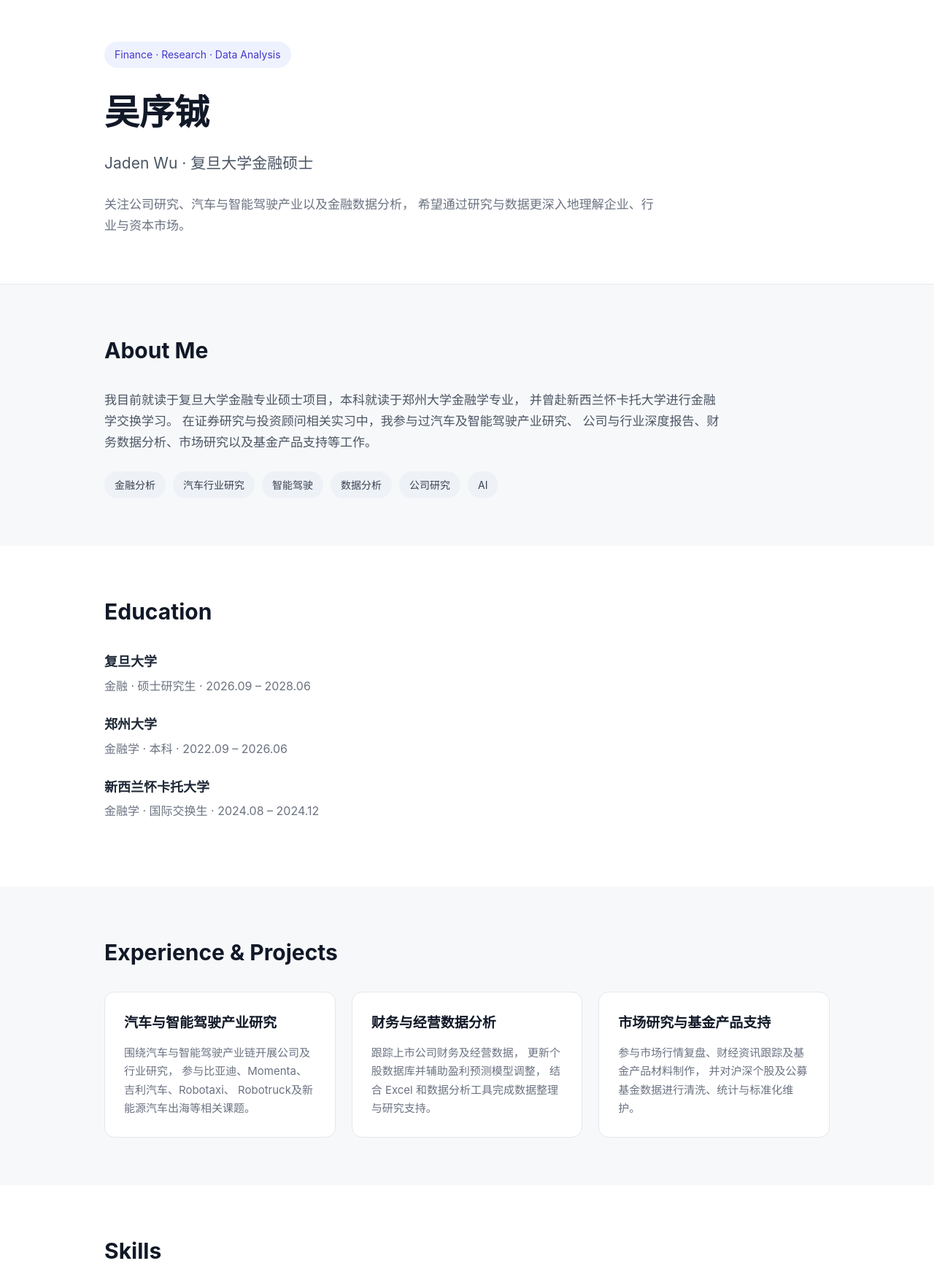
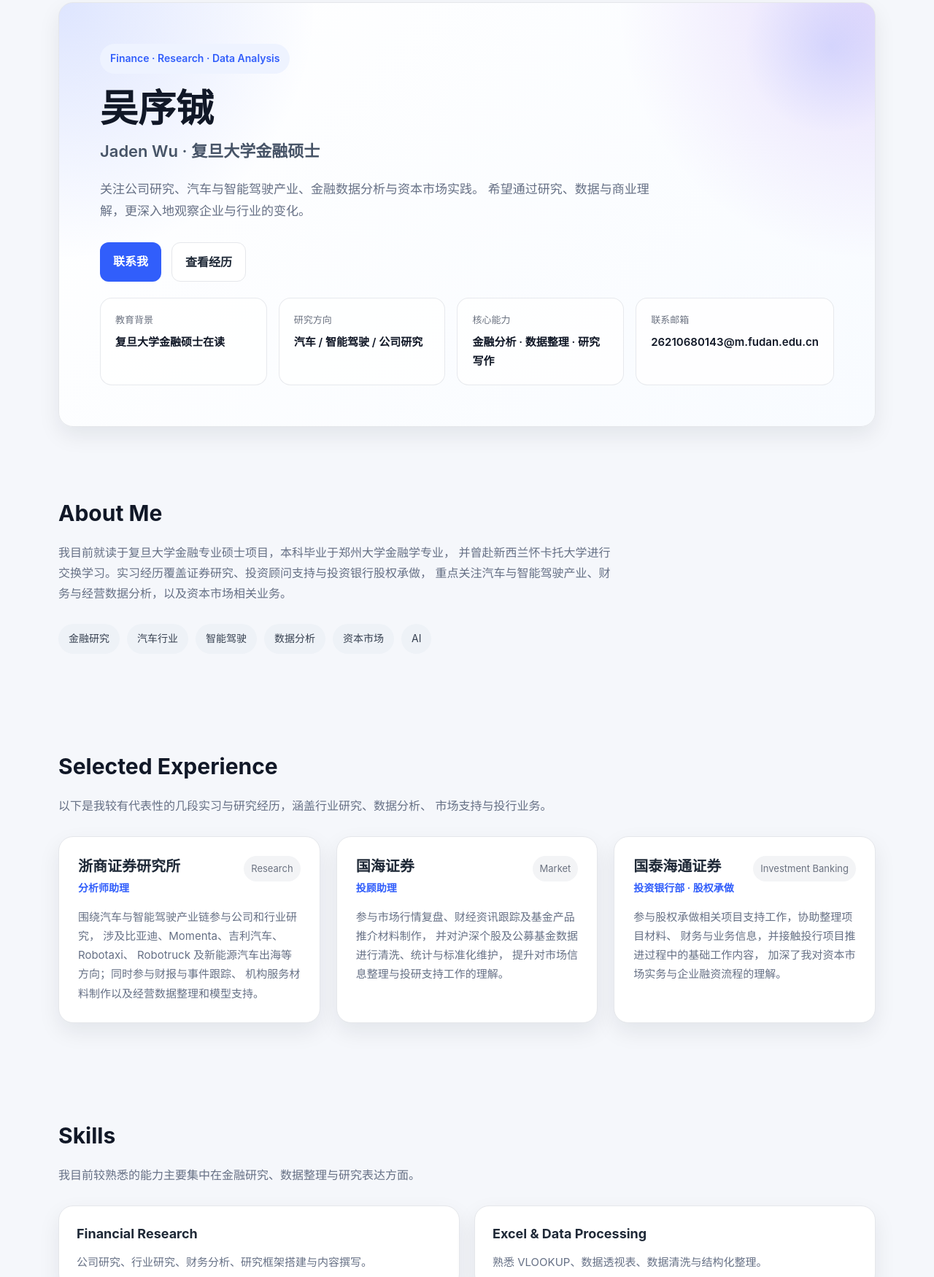
Before and after one commit to Jaden-Wu/homepage-demo, a plain HTML site: page index.html in a window 1280 px wide. Shown: the part 23-1773 px from the top of the page at 73% size. Drawn offline with Linux system fonts and the light colour scheme.

Commit message:
redesign homepage

```diff
--- a/index.html
+++ b/index.html
@@ -4,7 +4,6 @@
 <head>
     <meta charset="UTF-8">
     <meta name="viewport" content="width=device-width, initial-scale=1.0">
-
     <title>吴序铖 | Jaden Wu</title>
 
     <style>
@@ -14,192 +13,313 @@
             padding: 0;
         }
 
+        :root {
+            --bg: #f5f7fb;
+            --card: #ffffff;
+            --text: #1f2937;
+            --subtext: #667085;
+            --line: #e5e7eb;
+            --primary: #315efb;
+            --primary-soft: #eef3ff;
+            --accent: #7c3aed;
+            --shadow: 0 12px 30px rgba(15, 23, 42, 0.08);
+        }
+
         body {
             font-family: -apple-system, BlinkMacSystemFont, "Segoe UI",
                 "PingFang SC", "Microsoft YaHei", Arial, sans-serif;
-            background: #f7f8fa;
-            color: #1f2937;
-            line-height: 1.7;
+            background: var(--bg);
+            color: var(--text);
+            line-height: 1.75;
         }
 
         .container {
-            max-width: 1050px;
+            width: min(1120px, calc(100% - 40px));
             margin: 0 auto;
-            padding: 0 28px;
         }
 
-        header {
-            background: #ffffff;
-            border-bottom: 1px solid #e5e7eb;
-            padding: 80px 0 65px;
+        .section {
+            padding: 64px 0;
         }
 
-        .hero-tag {
+        .card {
+            background: var(--card);
+            border: 1px solid var(--line);
+            border-radius: 20px;
+            box-shadow: var(--shadow);
+        }
+
+        .hero-wrap {
+            padding: 26px 0 28px;
+        }
+
+        .hero {
+            overflow: hidden;
+            position: relative;
+            padding: 56px;
+            background:
+                radial-gradient(circle at top right, rgba(124, 58, 237, 0.16), transparent 28%),
+                radial-gradient(circle at top left, rgba(49, 94, 251, 0.16), transparent 28%),
+                linear-gradient(135deg, #ffffff 0%, #f8fbff 100%);
+        }
+
+        .hero::after {
+            content: "";
+            position: absolute;
+            width: 240px;
+            height: 240px;
+            right: -60px;
+            top: -60px;
+            background: radial-gradient(circle, rgba(49, 94, 251, 0.12), transparent 70%);
+            border-radius: 50%;
+        }
+
+        .badge {
             display: inline-block;
-            background: #eef2ff;
-            color: #4338ca;
-            padding: 6px 14px;
-            border-radius: 20px;
+            padding: 8px 14px;
+            border-radius: 999px;
+            background: var(--primary-soft);
+            color: var(--primary);
             font-size: 14px;
-            margin-bottom: 20px;
+            font-weight: 600;
+            margin-bottom: 18px;
         }
 
         h1 {
-            font-size: 48px;
-            margin-bottom: 12px;
+            font-size: 52px;
+            line-height: 1.15;
+            margin-bottom: 10px;
             color: #111827;
         }
 
         .subtitle {
-            font-size: 21px;
-            color: #4b5563;
-            margin-bottom: 24px;
+            font-size: 22px;
+            color: #475467;
+            margin-bottom: 18px;
+            font-weight: 600;
         }
 
-        .intro {
+        .hero p {
             max-width: 760px;
-            color: #6b7280;
+            color: var(--subtext);
             font-size: 17px;
         }
 
-        section {
-            padding: 65px 0;
+        .hero-actions {
+            display: flex;
+            flex-wrap: wrap;
+            gap: 14px;
+            margin-top: 28px;
         }
 
-        section:nth-of-type(even) {
-            background: #ffffff;
+        .btn {
+            display: inline-block;
+            text-decoration: none;
+            padding: 12px 18px;
+            border-radius: 12px;
+            font-weight: 600;
+            transition: 0.2s ease;
         }
 
-        h2 {
+        .btn-primary {
+            background: var(--primary);
+            color: #ffffff;
+        }
+
+        .btn-primary:hover {
+            background: #2449d8;
+        }
+
+        .btn-secondary {
+            background: #ffffff;
+            color: var(--text);
+            border: 1px solid var(--line);
+        }
+
+        .btn-secondary:hover {
+            background: #f9fafb;
+        }
+
+        .quick-info {
+            display: grid;
+            grid-template-columns: repeat(4, 1fr);
+            gap: 16px;
+            margin-top: 22px;
+        }
+
+        .quick-item {
+            padding: 18px 20px;
+            border-radius: 16px;
+            background: rgba(255, 255, 255, 0.72);
+            border: 1px solid rgba(229, 231, 235, 0.9);
+        }
+
+        .quick-item .label {
+            font-size: 13px;
+            color: #6b7280;
+            margin-bottom: 6px;
+        }
+
+        .quick-item .value {
+            font-size: 15px;
+            color: #111827;
+            font-weight: 600;
+        }
+
+        .section-title {
             font-size: 30px;
-            margin-bottom: 28px;
+            margin-bottom: 14px;
             color: #111827;
         }
 
-        .about-text {
-            max-width: 850px;
-            font-size: 17px;
-            color: #4b5563;
+        .section-desc {
+            max-width: 760px;
+            color: var(--subtext);
+            margin-bottom: 28px;
+            font-size: 16px;
         }
 
-        .tags {
-            margin-top: 25px;
+        .chips {
             display: flex;
             flex-wrap: wrap;
             gap: 10px;
+            margin-top: 20px;
         }
 
-        .tag {
+        .chip {
             background: #eef2f7;
-            padding: 7px 14px;
-            border-radius: 18px;
+            color: #374151;
+            padding: 8px 14px;
+            border-radius: 999px;
             font-size: 14px;
-            color: #374151;
         }
 
-        .cards {
+        .exp-grid {
             display: grid;
             grid-template-columns: repeat(3, 1fr);
             gap: 22px;
         }
 
-        .card {
-            background: #ffffff;
-            border: 1px solid #e5e7eb;
-            border-radius: 14px;
+        .exp-card {
             padding: 26px;
-            transition: 0.2s ease;
         }
 
-        .card:hover {
-            transform: translateY(-4px);
-            box-shadow: 0 10px 25px rgba(0, 0, 0, 0.07);
+        .exp-top {
+            display: flex;
+            justify-content: space-between;
+            align-items: flex-start;
+            gap: 12px;
+            margin-bottom: 14px;
         }
 
-        .card h3 {
-            font-size: 19px;
-            margin-bottom: 12px;
-            color: #111827;
-        }
-
-        .card p {
-            font-size: 15px;
-            color: #6b7280;
-        }
-
-        .education-item {
-            margin-bottom: 24px;
-        }
-
-        .education-item h3 {
-            font-size: 18px;
+        .exp-card h3 {
+            font-size: 20px;
+            line-height: 1.4;
             margin-bottom: 4px;
         }
 
-        .education-item p {
+        .exp-role {
+            color: var(--primary);
+            font-weight: 600;
+            font-size: 14px;
+        }
+
+        .exp-tag {
+            font-size: 13px;
             color: #6b7280;
+            background: #f3f4f6;
+            padding: 6px 10px;
+            border-radius: 999px;
+            white-space: nowrap;
+        }
+
+        .exp-card p {
+            color: var(--subtext);
+            font-size: 15px;
         }
 
         .skills-grid {
             display: grid;
             grid-template-columns: repeat(2, 1fr);
-            gap: 18px;
+            gap: 20px;
         }
 
-        .skill {
-            background: #ffffff;
-            border: 1px solid #e5e7eb;
-            padding: 18px 22px;
-            border-radius: 10px;
+        .skill-card {
+            padding: 22px 24px;
         }
 
-        .contact {
+        .skill-card h3 {
+            font-size: 18px;
+            margin-bottom: 10px;
+        }
+
+        .skill-card p {
+            color: var(--subtext);
+            font-size: 15px;
+        }
+
+        .contact-box {
+            padding: 42px;
             text-align: center;
         }
 
-        .contact p {
+        .contact-box p {
+            color: var(--subtext);
             margin-bottom: 20px;
-            color: #6b7280;
-        }
-
-        .email-button {
-            display: inline-block;
-            text-decoration: none;
-            background: #111827;
-            color: #ffffff;
-            padding: 12px 22px;
-            border-radius: 8px;
-            transition: 0.2s ease;
-        }
-
-        .email-button:hover {
-            background: #374151;
         }
 
         footer {
             text-align: center;
-            padding: 28px;
+            color: #98a2b3;
             font-size: 14px;
-            color: #9ca3af;
-            border-top: 1px solid #e5e7eb;
-            background: #ffffff;
+            padding: 26px 20px 34px;
         }
 
-        @media (max-width: 800px) {
-            h1 {
-                font-size: 38px;
+        @media (max-width: 980px) {
+            .exp-grid {
+                grid-template-columns: 1fr;
             }
 
-            .cards {
-                grid-template-columns: 1fr;
+            .quick-info {
+                grid-template-columns: repeat(2, 1fr);
             }
 
             .skills-grid {
                 grid-template-columns: 1fr;
             }
 
-            header {
-                padding: 55px 0;
+            .hero {
+                padding: 34px 24px;
+            }
+
+            h1 {
+                font-size: 40px;
+            }
+        }
+
+        @media (max-width: 640px) {
+            .container {
+                width: min(1120px, calc(100% - 24px));
+            }
+
+            .section {
+                padding: 44px 0;
+            }
+
+            .quick-info {
+                grid-template-columns: 1fr;
+            }
+
+            h1 {
+                font-size: 34px;
+            }
+
+            .subtitle {
+                font-size: 18px;
+            }
+
+            .contact-box {
+                padding: 30px 20px;
             }
         }
     </style>
@@ -207,175 +327,171 @@
 
 <body>
 
-<header>
+    <div class="hero-wrap">
         <div class="container">
+            <section class="hero card">
+                <div class="badge">Finance · Research · Data Analysis</div>
 
-        <div class="hero-tag">
-            Finance · Research · Data Analysis
+                <h1>吴序铖</h1>
+                <div class="subtitle">Jaden Wu · 复旦大学金融硕士</div>
+
+                <p>
+                    关注公司研究、汽车与智能驾驶产业、金融数据分析与资本市场实践。
+                    希望通过研究、数据与商业理解，更深入地观察企业与行业的变化。
+                </p>
+
+                <div class="hero-actions">
+                    <a class="btn btn-primary" href="mailto:26210680143@m.fudan.edu.cn">联系我</a>
+                    <a class="btn btn-secondary" href="#experience">查看经历</a>
                 </div>
 
-        <h1>吴序铖</h1>
-
-        <div class="subtitle">
-            Jaden Wu · 复旦大学金融硕士
+                <div class="quick-info">
+                    <div class="quick-item">
+                        <div class="label">教育背景</div>
+                        <div class="value">复旦大学金融硕士在读</div>
+                    </div>
+                    <div class="quick-item">
+                        <div class="label">研究方向</div>
+                        <div class="value">汽车 / 智能驾驶 / 公司研究</div>
+                    </div>
+                    <div class="quick-item">
+                        <div class="label">核心能力</div>
+                        <div class="value">金融分析 · 数据整理 · 研究写作</div>
+                    </div>
+                    <div class="quick-item">
+                        <div class="label">联系邮箱</div>
+                        <div class="value">26210680143@m.fudan.edu.cn</div>
+                    </div>
+                </div>
+            </section>
+        </div>
     </div>
 
-        <p class="intro">
-            关注公司研究、汽车与智能驾驶产业以及金融数据分析，
-            希望通过研究与数据更深入地理解企业、行业与资本市场。
+    <section class="section">
+        <div class="container">
+            <h2 class="section-title">About Me</h2>
+            <p class="section-desc">
+                我目前就读于复旦大学金融专业硕士项目，本科毕业于郑州大学金融学专业，
+                并曾赴新西兰怀卡托大学进行交换学习。实习经历覆盖证券研究、投资顾问支持与投资银行股权承做，
+                重点关注汽车与智能驾驶产业、财务与经营数据分析，以及资本市场相关业务。
             </p>
 
+            <div class="chips">
+                <span class="chip">金融研究</span>
+                <span class="chip">汽车行业</span>
+                <span class="chip">智能驾驶</span>
+                <span class="chip">数据分析</span>
+                <span class="chip">资本市场</span>
+                <span class="chip">AI</span>
             </div>
-</header>
-
-
-<section>
-    <div class="container">
-
-        <h2>About Me</h2>
-
-        <p class="about-text">
-            我目前就读于复旦大学金融专业硕士项目，本科就读于郑州大学金融学专业，
-            并曾赴新西兰怀卡托大学进行金融学交换学习。
-            在证券研究与投资顾问相关实习中，我参与过汽车及智能驾驶产业研究、
-            公司与行业深度报告、财务数据分析、市场研究以及基金产品支持等工作。
-        </p>
-
-        <div class="tags">
-            <span class="tag">金融分析</span>
-            <span class="tag">汽车行业研究</span>
-            <span class="tag">智能驾驶</span>
-            <span class="tag">数据分析</span>
-            <span class="tag">公司研究</span>
-            <span class="tag">AI</span>
-        </div>
-
         </div>
     </section>
 
+    <section class="section" id="experience">
+        <div class="container">
+            <h2 class="section-title">Selected Experience</h2>
+            <p class="section-desc">
+                以下是我较有代表性的几段实习与研究经历，涵盖行业研究、数据分析、
+                市场支持与投行业务。
+            </p>
 
-<section>
-    <div class="container">
-
-        <h2>Education</h2>
-
-        <div class="education-item">
-            <h3>复旦大学</h3>
-            <p>金融 · 硕士研究生 · 2026.09 – 2028.06</p>
+            <div class="exp-grid">
+                <div class="exp-card card">
+                    <div class="exp-top">
+                        <div>
+                            <h3>浙商证券研究所</h3>
+                            <div class="exp-role">分析师助理</div>
+                        </div>
+                        <div class="exp-tag">Research</div>
+                    </div>
+                    <p>
+                        围绕汽车与智能驾驶产业链参与公司和行业研究，
+                        涉及比亚迪、Momenta、吉利汽车、Robotaxi、
+                        Robotruck 及新能源汽车出海等方向；同时参与财报与事件跟踪、
+                        机构服务材料制作以及经营数据整理和模型支持。
+                    </p>
                 </div>
 
-        <div class="education-item">
-            <h3>郑州大学</h3>
-            <p>金融学 · 本科 · 2022.09 – 2026.06</p>
+                <div class="exp-card card">
+                    <div class="exp-top">
+                        <div>
+                            <h3>国海证券</h3>
+                            <div class="exp-role">投顾助理</div>
+                        </div>
+                        <div class="exp-tag">Market</div>
+                    </div>
+                    <p>
+                        参与市场行情复盘、财经资讯跟踪及基金产品推介材料制作，
+                        并对沪深个股及公募基金数据进行清洗、统计与标准化维护，
+                        提升对市场信息整理与投研支持工作的理解。
+                    </p>
                 </div>
 
-        <div class="education-item">
-            <h3>新西兰怀卡托大学</h3>
-            <p>金融学 · 国际交换生 · 2024.08 – 2024.12</p>
+                <div class="exp-card card">
+                    <div class="exp-top">
+                        <div>
+                            <h3>国泰海通证券</h3>
+                            <div class="exp-role">投资银行部 · 股权承做</div>
                         </div>
-
+                        <div class="exp-tag">Investment Banking</div>
+                    </div>
+                    <p>
+                        参与股权承做相关项目支持工作，协助整理项目材料、
+                        财务与业务信息，并接触投行项目推进过程中的基础工作内容，
+                        加深了我对资本市场实务与企业融资流程的理解。
+                    </p>
+                </div>
+            </div>
         </div>
     </section>
 
+    <section class="section">
+        <div class="container">
+            <h2 class="section-title">Skills</h2>
+            <p class="section-desc">
+                我目前较熟悉的能力主要集中在金融研究、数据整理与研究表达方面。
+            </p>
 
-<section>
-    <div class="container">
-
-        <h2>Experience & Projects</h2>
-
-        <div class="cards">
-
-            <div class="card">
-                <h3>汽车与智能驾驶产业研究</h3>
-
-                <p>
-                    围绕汽车与智能驾驶产业链开展公司及行业研究，
-                    参与比亚迪、Momenta、吉利汽车、Robotaxi、
-                    Robotruck及新能源汽车出海等相关课题。
-                </p>
+            <div class="skills-grid">
+                <div class="skill-card card">
+                    <h3>Financial Research</h3>
+                    <p>公司研究、行业研究、财务分析、研究框架搭建与内容撰写。</p>
                 </div>
 
-            <div class="card">
-                <h3>财务与经营数据分析</h3>
-
-                <p>
-                    跟踪上市公司财务及经营数据，
-                    更新个股数据库并辅助盈利预测模型调整，
-                    结合 Excel 和数据分析工具完成数据整理与研究支持。
-                </p>
+                <div class="skill-card card">
+                    <h3>Excel & Data Processing</h3>
+                    <p>熟悉 VLOOKUP、数据透视表、数据清洗与结构化整理。</p>
                 </div>
 
-            <div class="card">
-                <h3>市场研究与基金产品支持</h3>
-
-                <p>
-                    参与市场行情复盘、财经资讯跟踪及基金产品材料制作，
-                    并对沪深个股及公募基金数据进行清洗、统计与标准化维护。
-                </p>
+                <div class="skill-card card">
+                    <h3>R & Visualization</h3>
+                    <p>可使用 R 进行 ggplot2 绘图、相关性分析及基础数据处理。</p>
                 </div>
 
+                <div class="skill-card card">
+                    <h3>English</h3>
+                    <p>CET-6 641，可进行英文资料研究与日常工作沟通。</p>
                 </div>
-
+            </div>
         </div>
     </section>
 
-
-<section>
+    <section class="section">
         <div class="container">
-
-        <h2>Skills</h2>
-
-        <div class="skills-grid">
-
-            <div class="skill">
-                <strong>Financial Research</strong><br>
-                公司研究、行业研究、财务分析
+            <div class="contact-box card">
+                <h2 class="section-title">Contact</h2>
+                <p>欢迎通过邮件与我联系。</p>
+                <a class="btn btn-primary" href="mailto:26210680143@m.fudan.edu.cn">
+                    26210680143@m.fudan.edu.cn
+                </a>
             </div>
-
-            <div class="skill">
-                <strong>Excel</strong><br>
-                VLOOKUP、数据透视表、数据整理
-            </div>
-
-            <div class="skill">
-                <strong>R</strong><br>
-                ggplot2、相关性分析、数据爬取
-            </div>
-
-            <div class="skill">
-                <strong>English</strong><br>
-                CET-6 641，可进行英文资料研究与工作沟通
-            </div>
-
-        </div>
-
         </div>
     </section>
-
-
-<section>
-    <div class="container contact">
-
-        <h2>Contact</h2>
-
-        <p>
-            欢迎通过邮件与我联系。
-        </p>
-
-        <a
-            class="email-button"
-            href="mailto:26210680143@m.fudan.edu.cn"
-        >
-            26210680143@m.fudan.edu.cn
-        </a>
-
-    </div>
-</section>
-
 
     <footer>
         © 2026 Jaden Wu · Built with GitHub & Vercel
     </footer>
 
 </body>
+
 </html>
```
Lines whose indentation alone changed are shown as unchanged.
